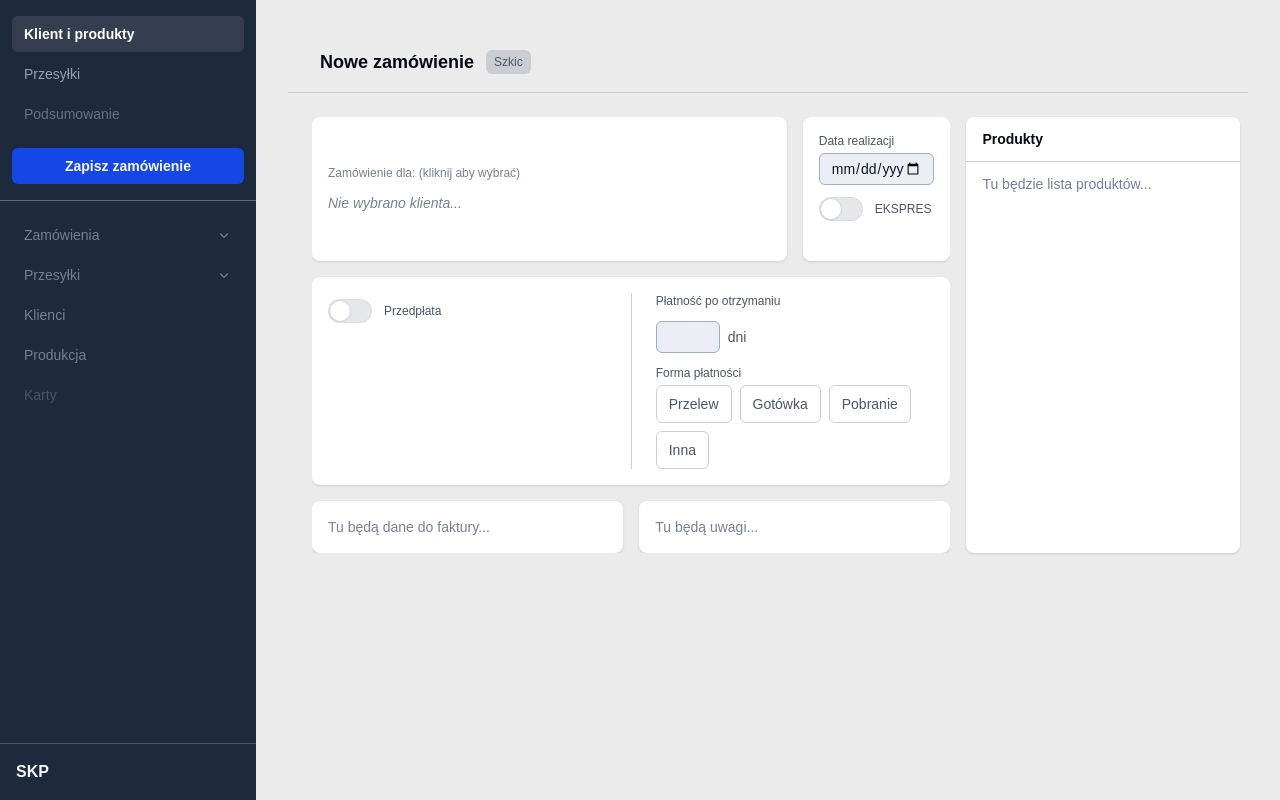
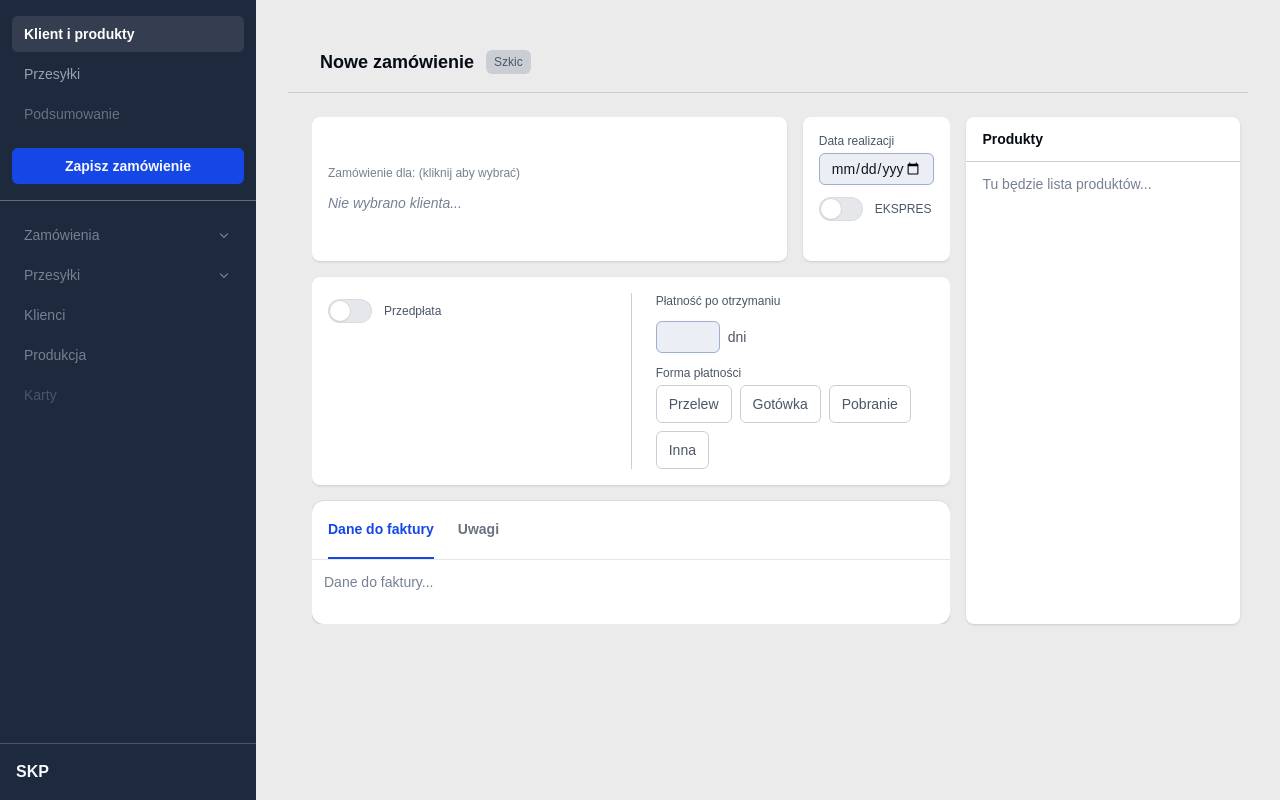
Before and after one commit to dexter69/skp-frontend, a SvelteKit app: page /zamowienia/1/edycja in a window 1280 px wide. Built offline with nearby package versions, Linux system fonts and the light colour scheme.

Commit message:
Początkowa wersja notatki do zamówienia

```diff
--- /dev/null
+++ b/src/lib/komponenty/zamowienie/NotatkaZamowienia.svelte
@@ -0,0 +1,65 @@
+<!--
+  NotatkaZamowienia.svelte
+  Karta z tabami: "Dane do faktury" i "Uwagi".
+  Textarea rozciąga się na całą dostępną wysokość karty.
+  Aktywny tab wyróżniony kolorem akcentu (var(--accent)).
+-->
+<script>
+  // Stan aktywnego taba — nazwa klucza pola w stanie zamówienia
+  let aktywnyTab = $state('');
+
+  const taby = [
+    { klucz: '', etykieta: 'Dane do faktury' },
+    { klucz: 'uwagi',       etykieta: 'Uwagi' },
+  ];
+
+  // Props — wartości textarea przekazywane z rodzica przez bind:
+  let {
+    daneDoFaktury = $bindable(''),
+    uwagi         = $bindable(''),
+  } = $props();
+</script>
+
+<!--
+  Karta zajmuje pełną szerokość rodzica i rozciąga się w pionie (h-full).
+  flex-col pozwala textarei wypełnić pozostałą przestrzeń po tabachach.
+-->
+<div class="flex h-full flex-col rounded-xl bg-white shadow-sm ring-1 ring-gray-950/5">
+
+  <!-- Nav z tabami — styl z TP, linki zamienione na przyciski -->
+  <nav class="flex border-b border-gray-200 px-4">
+    <ul class="flex min-w-full flex-none gap-x-6 text-sm/6 font-semibold text-gray-500">
+      {#each taby as tab}
+        <li>
+          <button
+            onclick={() => aktywnyTab = tab.klucz}
+            class="py-4 transition-colors duration-150 {aktywnyTab === tab.klucz
+              ? 'border-b-2 text-accent'
+              : 'hover:text-gray-700'}"
+            style={aktywnyTab === tab.klucz ? 'border-color: var(--accent)' : ''}
+          >
+            {tab.etykieta}
+          </button>
+        </li>
+      {/each}
+    </ul>
+  </nav>
+
+  <!-- Textarea — flex-1 wypełnia resztę karty -->
+  <div class="flex flex-1 flex-col p-3">
+    {#if aktywnyTab === ''}
+      <textarea
+        bind:value={daneDoFaktury}
+        placeholder="Dane do faktury..."
+        class="flex-1 w-full resize-none rounded-lg bg-transparent text-sm text-text-primary placeholder:text-text-muted focus:outline-none"
+      ></textarea>
+    {:else}
+      <textarea
+        bind:value={uwagi}
+        placeholder="Uwagi do zamówienia..."
+        class="flex-1 w-full resize-none rounded-lg bg-transparent text-sm text-text-primary placeholder:text-text-muted focus:outline-none"
+      ></textarea>
+    {/if}
+  </div>
+
+</div>
--- a/src/routes/zamowienia/[id]/edycja/+page.svelte
+++ b/src/routes/zamowienia/[id]/edycja/+page.svelte
@@ -3,12 +3,14 @@
   import KartaKlienta from "$lib/komponenty/zamowienie/KartaKlienta.svelte";
   import MetadaneZamowienia from "$lib/komponenty/zamowienie/MetadaneZamowienia.svelte";
   import Platnosci from "$lib/komponenty/zamowienie/Platnosci.svelte";
+  import NotatkaZamowienia from "$lib/komponenty/zamowienie/NotatkaZamowienia.svelte";
 
   // Pobieramy z contextu zamówienia:
   // — aktywnaSekcja(): która sekcja jest aktualnie wybrana w sidebarze
   // — dane(): aktualny stan zamówienia
   // — zaktualizuj(): funkcja do częściowej aktualizacji stanu
   const { aktywnaSekcja, dane, zaktualizuj } = getContext("zamowienie");
+  const z = dane();
 </script>
 
 {#if aktywnaSekcja() === "klient"}
@@ -55,25 +57,12 @@
           <Platnosci {dane} {zaktualizuj} />
         </div>
 
-        <!-- Dane do faktury: 1/2 szerokości gridu.
-             Oddzielone od uwag ze względu na kontrolę dostępu (dane finansowe).
-             TODO: komponent DaneDoFaktury.svelte -->
-        <div
-          class="col-span-1 overflow-hidden rounded-lg bg-white shadow-sm xl:col-span-2"
-        >
-          <div class="p-4">
-            <p class="text-sm text-text-muted">Tu będą dane do faktury...</p>
-          </div>
-        </div>
-
-        <!-- Uwagi: 1/2 szerokości gridu.
-             TODO: komponent Uwagi.svelte -->
-        <div
-          class="col-span-1 overflow-hidden rounded-lg bg-white shadow-sm xl:col-span-2"
-        >
-          <div class="p-4">
-            <p class="text-sm text-text-muted">Tu będą uwagi...</p>
-          </div>
+        <!-- Notatki — dane do faktury i uwagi w tabach, pełna szerokość wiersza -->
+        <div class="col-span-full">
+          <NotatkaZamowienia
+            bind:daneDoFaktury={z.daneDoFaktury}
+            bind:uwagi={z.uwagi}
+          />
         </div>
       </div>
     </div>
```
